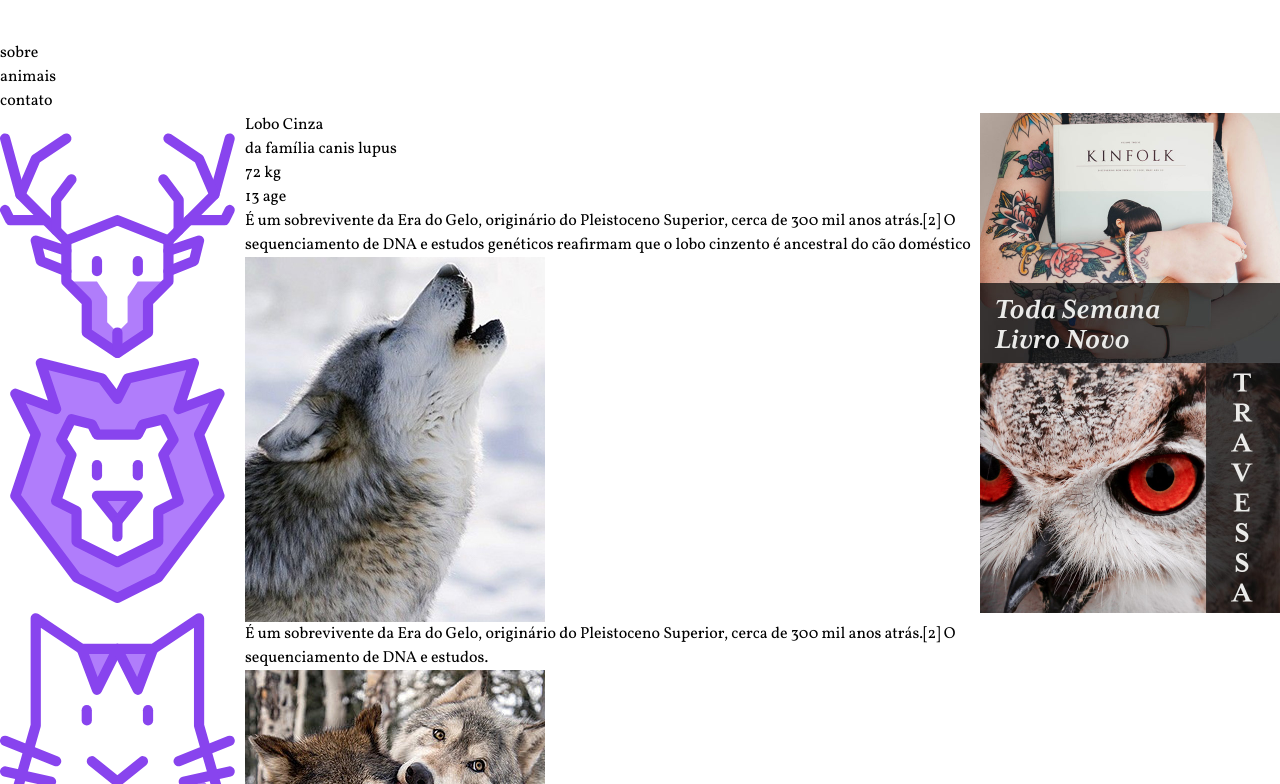
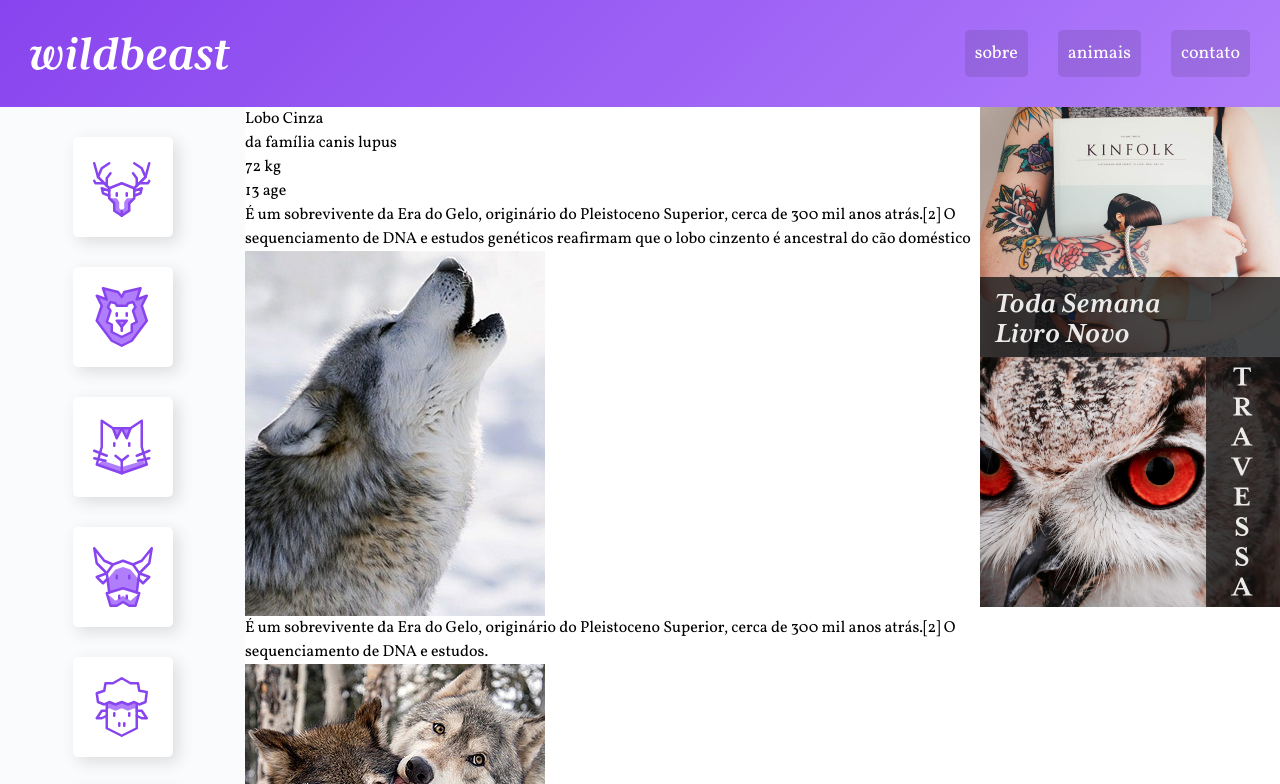
Before and after one commit to iaugustoz/wildbeast, a website: page src/index.html in a window 1280 px wide. Shown: the top 784 px of the page. Drawn offline with Linux system fonts and the light colour scheme.

Commit message:
feat: adiciona seção sidenav estilizada

```diff
--- a/src/css/input.css
+++ b/src/css/input.css
@@ -4,7 +4,19 @@
 
 @layer components {
 
-    /* Grid Geral */
+    .header {
+        @apply bg-lilac-gradient p-30px grid grid-cols-[1fr_auto] items-center;
+    }
+
+    .logo {
+        @apply max-w-[200px];
+    }
+
+    .sidenav {
+        @apply bg-gray-25 p-30px;
+    }
+
+    /* Sistema de grid principal */
     .estrutura {
         @apply grid grid-cols-[minmax(160px,_1fr)_3fr_300px];
     }
--- a/src/css/style.css
+++ b/src/css/style.css
@@ -30,3 +30,19 @@
 .footer {
     grid-area: footer;
 }
+
+img {
+    max-width: 100%;
+}
+
+.header nav a {
+    background: rgba(0, 0, 0, .1);
+}
+
+.header nav a:hover {
+    background: rgba(0, 0, 0, .5);
+}
+
+.header li + li {
+    margin-left: 30px;
+}
--- a/src/index.html
+++ b/src/index.html
@@ -22,25 +22,25 @@
 <body class="font-vollkorn">
 
     <div class="estrutura">
-        <header class="">
+        <header class="header">
             <a href="#" class="logo"><img src="img/wildbeast.svg" alt="Wildbeast"></a>
             <nav>
-                <ul>
-                    <li><a href="#">sobre</a></li>
-                    <li><a href="#">animais</a></li>
-                    <li><a href="#">contato</a></li>
+                <ul class="flex flex-wrap">
+                    <li><a href="#" class="block p-10px text-white text-[1.125em] transition duration-[.1s] rounded-[5px]">sobre</a></li>
+                    <li><a href="#" class="block p-10px text-white text-[1.125em] transition duration-[.1s] rounded-[5px]">animais</a></li>
+                    <li><a href="#" class="block p-10px text-white text-[1.125em] transition duration-[.1s] rounded-[5px]">contato</a></li>
                 </ul>
             </nav>
         </header>
 
         <nav class="sidenav">
             <ul>
-                <li><a href="#"><img src="img/icones/cervo.svg" alt="Cervo"></a></li>
-                <li><a href="#"><img src="img/icones/leao.svg" alt="Leão"></a></li>
-                <li><a href="#"><img src="img/icones/gato.svg" alt="Gato"></a></li>
-                <li><a href="#"><img src="img/icones/vaca.svg" alt="Vaca"></a></li>
-                <li><a href="#"><img src="img/icones/ovelha.svg" alt="Ovelha"></a></li>
-                <li><a href="#"><img src="img/icones/abelha.svg" alt="Abelha"></a></li>
+                <li><a href="#" class="block min-w-[60px] max-w-[100px] mt-0 mr-auto mb-30px ml-auto bg-white rounded-[5px] p-20px shadow-sm ease-out duration-[.1s] hover:bg-lilac-600"><img src="img/icones/cervo.svg" alt="Cervo"></a></li>
+                <li><a href="#" class="block min-w-[60px] max-w-[100px] mt-0 mr-auto mb-30px ml-auto bg-white rounded-[5px] p-20px shadow-sm ease-out duration-[.1s] hover:bg-lilac-600"><img src="img/icones/leao.svg" alt="Leão"></a></li>
+                <li><a href="#" class="block min-w-[60px] max-w-[100px] mt-0 mr-auto mb-30px ml-auto bg-white rounded-[5px] p-20px shadow-sm ease-out duration-[.1s] hover:bg-lilac-600"><img src="img/icones/gato.svg" alt="Gato"></a></li>
+                <li><a href="#" class="block min-w-[60px] max-w-[100px] mt-0 mr-auto mb-30px ml-auto bg-white rounded-[5px] p-20px shadow-sm ease-out duration-[.1s] hover:bg-lilac-600"><img src="img/icones/vaca.svg" alt="Vaca"></a></li>
+                <li><a href="#" class="block min-w-[60px] max-w-[100px] mt-0 mr-auto mb-30px ml-auto bg-white rounded-[5px] p-20px shadow-sm ease-out duration-[.1s] hover:bg-lilac-600"><img src="img/icones/ovelha.svg" alt="Ovelha"></a></li>
+                <li><a href="#" class="block min-w-[60px] max-w-[100px] mt-0 mr-auto mb-30px ml-auto bg-white rounded-[5px] p-20px shadow-sm ease-out duration-[.1s] hover:bg-lilac-600"><img src="img/icones/abelha.svg" alt="Abelha"></a></li>
             </ul>
         </nav>
 
--- a/tailwind.config.js
+++ b/tailwind.config.js
@@ -5,6 +5,22 @@ module.exports = {
     '.**/*.html',
   ],  theme: {
     extend: {
+    boxShadow: {
+      'sm': '5px 5px 15px 0px rgba(44, 44, 44, 0.15)',
+    },
+    spacing: {
+      '20px': '20px',
+      '10px': '10px',
+      '30px': '30px',
+    },
+    colors: {
+      'lilac-900': '#8844EE',
+      'lilac-600':'#B07DFB',
+      'gray-25': '#FAFBFC',
+    },
+      backgroundImage: {
+        'lilac-gradient': 'linear-gradient(135deg, #8844EE, #B07DFB)',
+      },
       fontFamily: {
         'vollkorn': ['Vollkorn', 'Georgia', 'Serif'],
       },
```
Also changed, not shown: dist/output.css.
